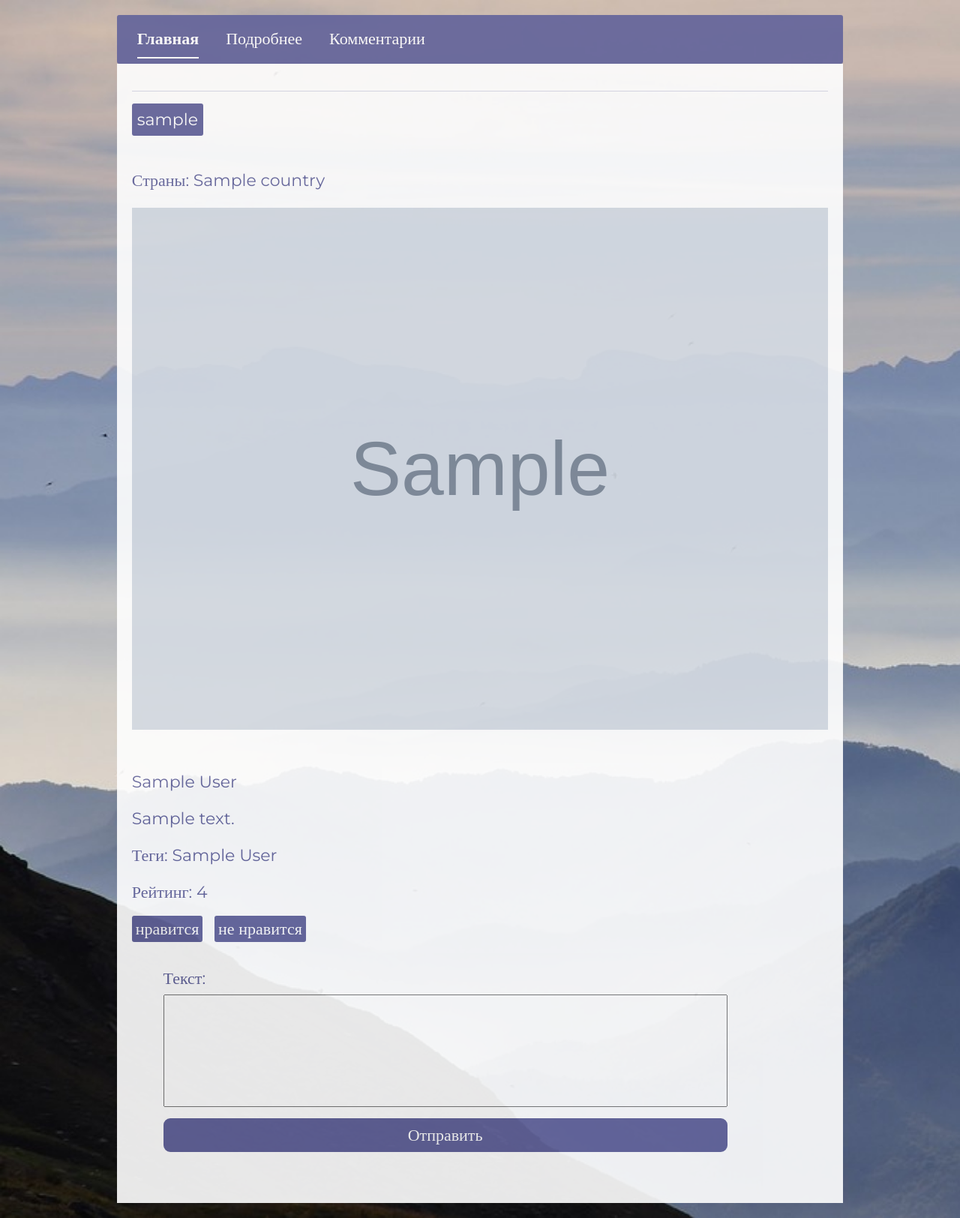
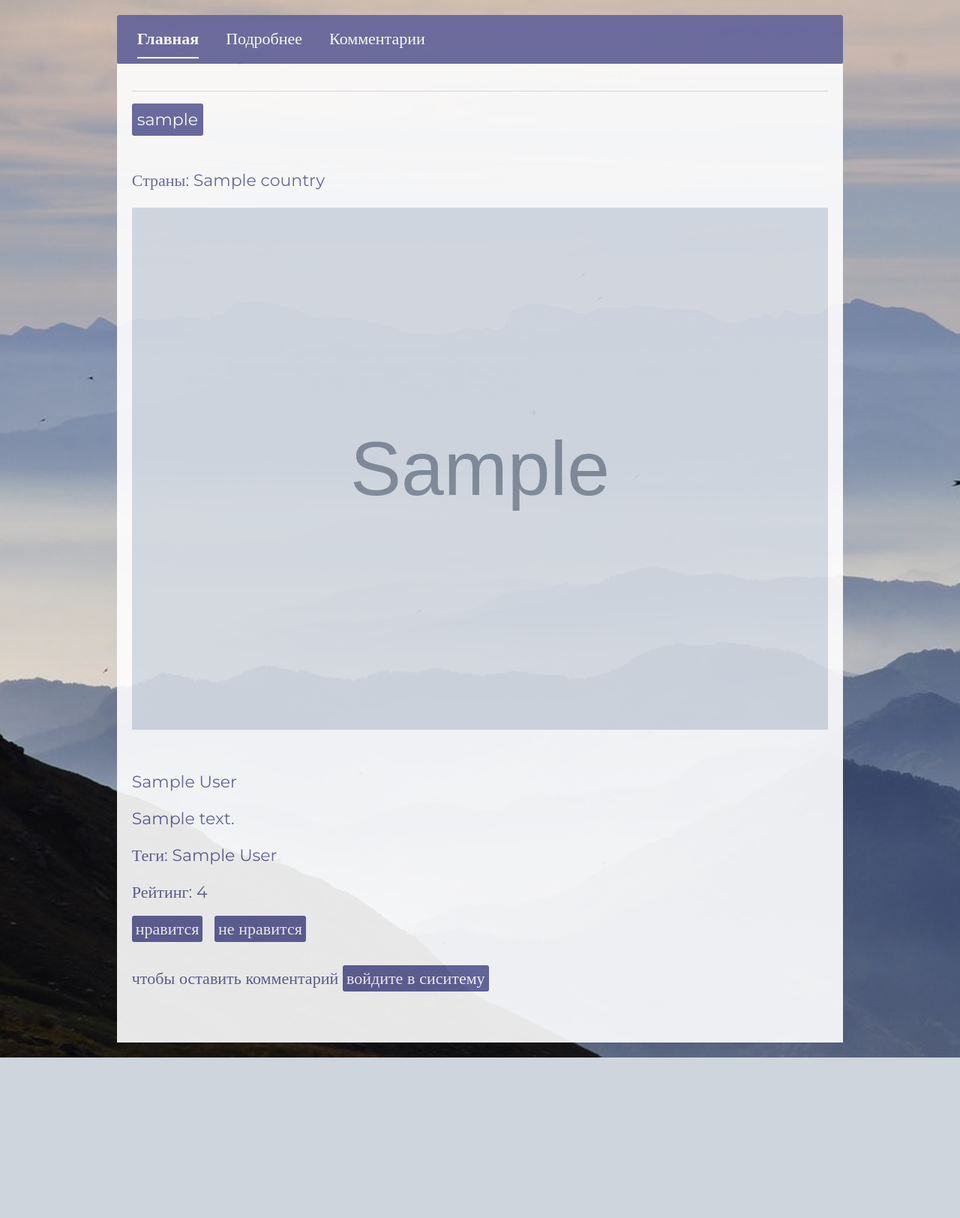
Before and after one commit to tidi18/travel-, a Django app: page /post/1/ in a window 1280 px wide. Shown: the whole page at 75% size. After the commit the page ends 1410 px from the top, so only its background shows below. Run offline with Django 5.2, Linux system fonts and the light colour scheme; tables that the repository leaves empty hold one stand-in row (values such as "Sample post"); grey boxes marked "Sample" are stand-in pictures; some libraries are stand-ins or nearby versions.

Commit message:
список комментариев

```diff
--- a/static/css/post_detail.css
+++ b/static/css/post_detail.css
@@ -169,7 +169,17 @@
 }
 
 textarea {
-    resize: none;  /* Запрещает изменение размера */
-    width: 100%;  /* Ширина текстового поля */
-    height: 150px;  /* Высота текстового поля */
+    resize: none;
+    width: 100%;
+    height: 150px;
+    color: #62639B;
+    border: 2px solid #62639B;
 }
+
+#info-text a {
+text-decoration: none;
+color: white;
+background-color: #62639B;
+padding: 4px 5px;
+border-radius: 3px;
+}
--- a/templates/user/post_detail.html
+++ b/templates/user/post_detail.html
@@ -17,7 +17,7 @@
                 <a id="index-link" class="nav-link" aria-current="page" href="{% url 'post_detail' post.id %}">Подробнее</a>
               </li>
               <li class="nav-item" id="index-nav-item">
-                <a id="index-link" class="nav-link" href="#">Комментарии</a>
+                <a id="index-link" class="nav-link" href="{% url 'post_comments' post.id %}">Комментарии</a>
               </li>
             </ul>
         </div>
@@ -104,12 +104,13 @@
                         <a href="#" class="decrease-rating" data-post-id="{{ post.id }}">не нравится</a>
                     </div>
                 </div>
+                {% if request.user.is_authenticated %}
                     <br>
                     <div id="add_comment">
                         <form method="post" action="{% url 'add_comment' post.id %}">
                             {% csrf_token %}
                             <div id="input-group">
-                            <label for="{{ form.body.id_for_label }}">Текст:</label>
+                                <label for="{{ form.body.id_for_label }}">Оставь комментарий:</label>
                                     {{ form.body }}
                             </div>
                             <div id="form-button">
@@ -117,9 +118,34 @@
                             </div>
                         </form>
                     </div>
+                {% else %}
+                    <br>
+                    <div id="info-text">
+                        <p>
+                            чтобы оставить комментарий <a href="{% url 'login' %}">войдите в сиситему</a>
+                        </p>
+                    </div>
+                {% endif %}
+
                 <br>
             </div>
         {% endif %}
+        {% if active_link == 'post_comments_view' %}
+            {% for comment in comments %}
+                <div id="detail-wrapper">
+                    <hr>
+                    <div>
+                        <p><strong>{{ comment.author.username }}</strong></p>
+                        <p><em>{{ comment.created_at|date:"d.m.Y H:i" }}</em></p>
+                        <p>{{ comment.body }}
+                    </div>
+                </div>
+            {% endfor %}
+        {% endif %}
+
+
+
+
     </div>
 
 {% endblock %}
--- a/user/urls.py
+++ b/user/urls.py
@@ -14,6 +14,7 @@ urlpatterns = [
     path('profiles/<int:user_id>/posts/', views.profile_posts, name='profile_posts'),
     path('posts/country/<int:country_id>/', views.posts_by_country_view, name='posts_by_country'),
     path('post/<int:post_id>/comment/', views.add_comment, name='add_comment'),
+    path('post/<int:post_id>/comments/', views.post_comments_view, name='post_comments'),
     path('', views.index, name='index')
 
 
--- a/user/views.py
+++ b/user/views.py
@@ -193,3 +193,11 @@ def add_comment(request, post_id):
         form = CommentForm()
 
     return render(request, 'user/post_detail.html', {'form': form, 'post': post})
+
+
+def post_comments_view(request, post_id):
+    active_link = 'post_comments_view'
+    post = get_object_or_404(Post, id=post_id)
+    comments = post.comments.all()
+
+    return render(request, 'user/post_detail.html', {'post': post, 'comments': comments, 'active_link': active_link})
```
Lines whose indentation alone changed are shown as unchanged.
